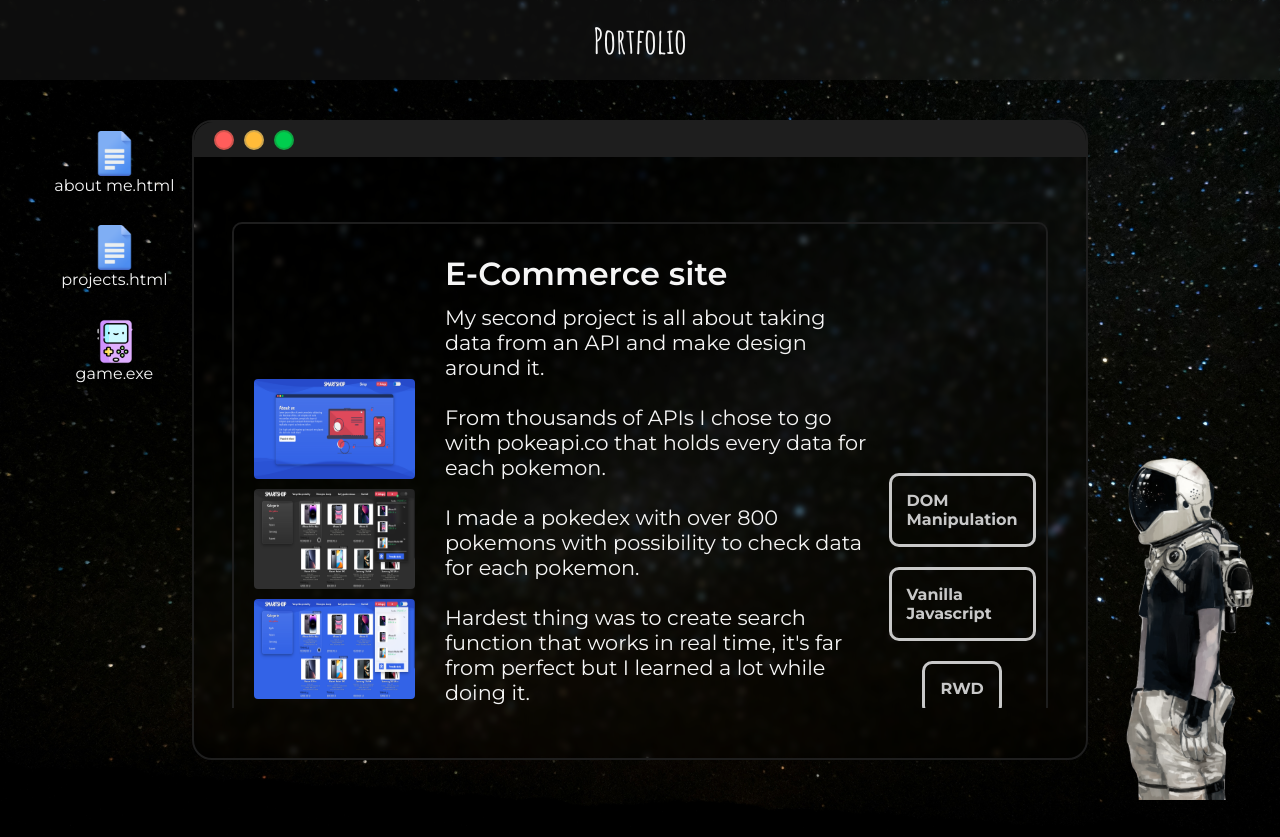
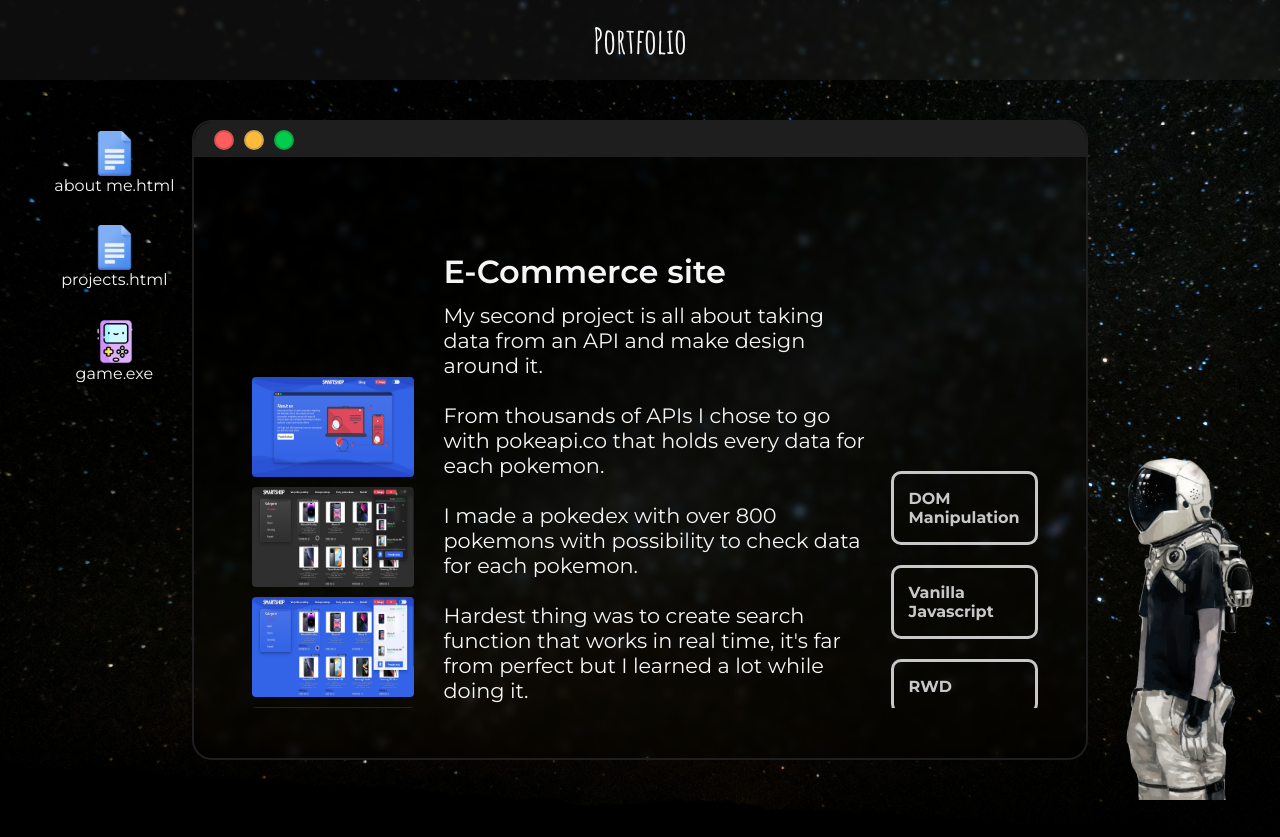
Before and after one commit to kubaprogramista/portfolio, a plain HTML site: page index.html in a window 1280 px wide. Drawn offline with Linux system fonts and the light colour scheme.

Commit message:
Update style.css

```diff
--- a/style.css
+++ b/style.css
@@ -497,7 +497,7 @@ PROJECTS
   height: 80vh;
   margin: 15vh 0 0 0;
   border-radius: 20px;
-  backdrop-filter: blur(3px);
+  backdrop-filter: blur(4px);
   padding: 80px 3vw 50px 3vw;
   background-color: rgba(0, 0, 0, 0.1);
   border: 2px solid rgb(30, 30, 30);
@@ -536,7 +536,6 @@ PROJECTS
   height: auto;
   padding: 30px 10px;
   margin: 20px 0;
-  border: 2px solid rgb(30, 30, 30);
   border-radius: 10px;
 }
 
@@ -628,7 +627,6 @@ PROJECTS
   display: flex;
   flex-direction: column;
   justify-content: center;
-  align-items: center;
   gap: 20px;
   height: 100%;
   width: 200px;
```
